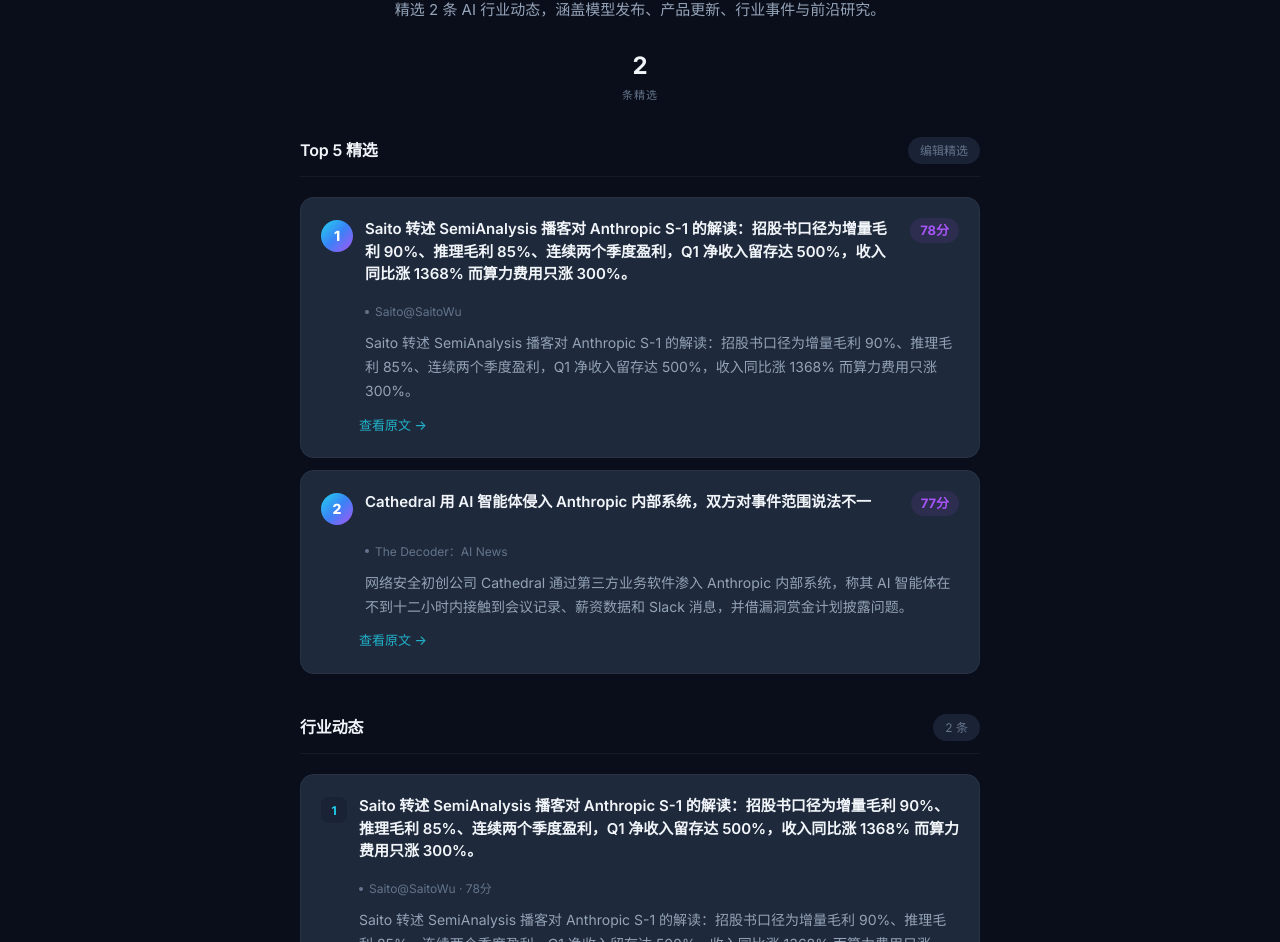
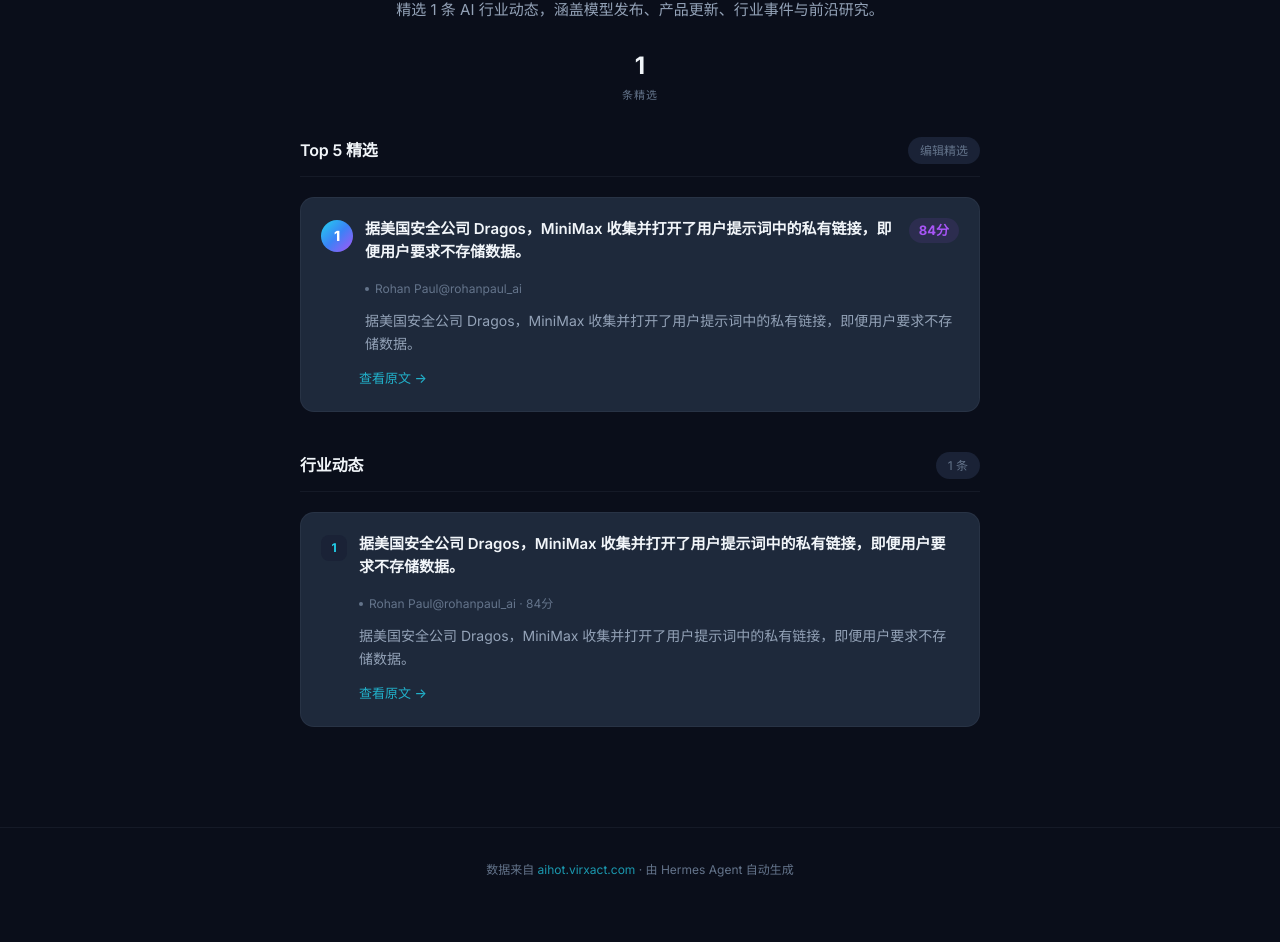
Before and after one commit to YuyuX0101/aihot-daily, a plain HTML site: page 2026-11-27.html in a window 1280 px wide. Shown: the part 242-1184 px from the top of the page. After the commit the page ends 1153 px from the top, so only its background shows below. Drawn offline with Linux system fonts and the light colour scheme.

Commit message:
update: 2026-11-27 daily

```diff
--- a/2026-10-28.html
+++ b/2026-11-27.html
@@ -3,7 +3,7 @@
 <head>
 <meta charset="UTF-8">
 <meta name="viewport" content="width=device-width, initial-scale=1.0, maximum-scale=1.0, user-scalable=no">
-<title>AI HOT 日报 · 2026年10月28日</title>
+<title>AI HOT 日报 · 2026年11月27日</title>
 <link rel="preconnect" href="https://fonts.googleapis.com">
 <link href="https://fonts.googleapis.com/css2?family=Inter:wght@300;400;500;600;700;800&family=Noto+Sans+SC:wght@300;400;500;600;700&display=swap" rel="stylesheet">
 <style>
@@ -722,12 +722,12 @@ body {
 </nav>
 
 <section class="hero">
-  <div class="hero-date">2026-10-28</div>
+  <div class="hero-date">2026-11-27</div>
   <h1>AI HOT 日报</h1>
-  <p class="hero-lead">精选 2 条 AI 行业动态，涵盖模型发布、产品更新、行业事件与前沿研究。</p>
+  <p class="hero-lead">精选 1 条 AI 行业动态，涵盖模型发布、产品更新、行业事件与前沿研究。</p>
   <div class="hero-stats">
     <div class="stat">
-      <div class="stat-value">2</div>
+      <div class="stat-value">1</div>
       <div class="stat-label">条精选</div>
     </div>
   </div>
@@ -742,47 +742,28 @@ body {
   <article class="top5-item">
     <div class="top5-item-header">
       <div class="top5-item-rank">1</div>
-      <div class="top5-item-title">Saito 转述 SemiAnalysis 播客对 Anthropic S-1 的解读：招股书口径为增量毛利 90%、推理毛利 85%、连续两个季度盈利，Q1 净收入留存达 500%，收入同比涨 1368% 而算力费用只涨 300%。</div>
-      <span class="top5-item-score">78分</span>
+      <div class="top5-item-title">据美国安全公司 Dragos，MiniMax 收集并打开了用户提示词中的私有链接，即便用户要求不存储数据。</div>
+      <span class="top5-item-score">84分</span>
     </div>
-    <div class="top5-item-source">Saito@SaitoWu</div>
-    <div class="top5-item-summary">Saito 转述 SemiAnalysis 播客对 Anthropic S-1 的解读：招股书口径为增量毛利 90%、推理毛利 85%、连续两个季度盈利，Q1 净收入留存达 500%，收入同比涨 1368% 而算力费用只涨 300%。</div>
-    <a href="https://aihot.news/items/gxwqce1swocfo9bp3dgqy3dnj" class="item-link" target="_blank">查看原文 &rarr;</a>
-  </article>
-  <article class="top5-item">
-    <div class="top5-item-header">
-      <div class="top5-item-rank">2</div>
-      <div class="top5-item-title">Cathedral 用 AI 智能体侵入 Anthropic 内部系统，双方对事件范围说法不一</div>
-      <span class="top5-item-score">77分</span>
-    </div>
-    <div class="top5-item-source">The Decoder：AI News</div>
-    <div class="top5-item-summary">网络安全初创公司 Cathedral 通过第三方业务软件渗入 Anthropic 内部系统，称其 AI 智能体在不到十二小时内接触到会议记录、薪资数据和 Slack 消息，并借漏洞赏金计划披露问题。</div>
-    <a href="https://aihot.news/items/klkmnzle2z7p5y6cl477ce7sg" class="item-link" target="_blank">查看原文 &rarr;</a>
+    <div class="top5-item-source">Rohan Paul@rohanpaul_ai</div>
+    <div class="top5-item-summary">据美国安全公司 Dragos，MiniMax 收集并打开了用户提示词中的私有链接，即便用户要求不存储数据。</div>
+    <a href="https://aihot.news/items/v5fxjqr2vapkk9vn1j9a8ke96" class="item-link" target="_blank">查看原文 &rarr;</a>
   </article>
 </section>
 
   <section class="section">
   <div class="section-header">
     <span class="section-title">行业动态</span>
-    <span class="section-count">2 条</span>
+    <span class="section-count">1 条</span>
   </div>
   <article class="item">
     <div class="item-header">
       <div class="item-num">1</div>
-      <div class="item-title">Saito 转述 SemiAnalysis 播客对 Anthropic S-1 的解读：招股书口径为增量毛利 90%、推理毛利 85%、连续两个季度盈利，Q1 净收入留存达 500%，收入同比涨 1368% 而算力费用只涨 300%。</div>
+      <div class="item-title">据美国安全公司 Dragos，MiniMax 收集并打开了用户提示词中的私有链接，即便用户要求不存储数据。</div>
     </div>
-    <div class="item-source">Saito@SaitoWu &middot; 78分</div>
-    <div class="item-summary">Saito 转述 SemiAnalysis 播客对 Anthropic S-1 的解读：招股书口径为增量毛利 90%、推理毛利 85%、连续两个季度盈利，Q1 净收入留存达 500%，收入同比涨 1368% 而算力费用只涨 300%。</div>
-    <a href="https://aihot.news/items/gxwqce1swocfo9bp3dgqy3dnj" class="item-link" target="_blank">查看原文 &rarr;</a>
-  </article>
-  <article class="item">
-    <div class="item-header">
-      <div class="item-num">2</div>
-      <div class="item-title">Cathedral 用 AI 智能体侵入 Anthropic 内部系统，双方对事件范围说法不一</div>
-    </div>
-    <div class="item-source">The Decoder：AI News &middot; 77分</div>
-    <div class="item-summary">网络安全初创公司 Cathedral 通过第三方业务软件渗入 Anthropic 内部系统，称其 AI 智能体在不到十二小时内接触到会议记录、薪资数据和 Slack 消息，并借漏洞赏金计划披露问题。</div>
-    <a href="https://aihot.news/items/klkmnzle2z7p5y6cl477ce7sg" class="item-link" target="_blank">查看原文 &rarr;</a>
+    <div class="item-source">Rohan Paul@rohanpaul_ai &middot; 84分</div>
+    <div class="item-summary">据美国安全公司 Dragos，MiniMax 收集并打开了用户提示词中的私有链接，即便用户要求不存储数据。</div>
+    <a href="https://aihot.news/items/v5fxjqr2vapkk9vn1j9a8ke96" class="item-link" target="_blank">查看原文 &rarr;</a>
   </article>
 </section>
 
--- a/days.json
+++ b/days.json
@@ -1,4 +1,5 @@
 [
+  "2026-11-27",
   "2026-11-26",
   "2026-11-25",
   "2026-11-24",
@@ -24,6 +25,5 @@
   "2026-11-01",
   "2026-10-31",
   "2026-10-30",
-  "2026-10-29",
-  "2026-10-28"
+  "2026-10-29"
 ]
```
